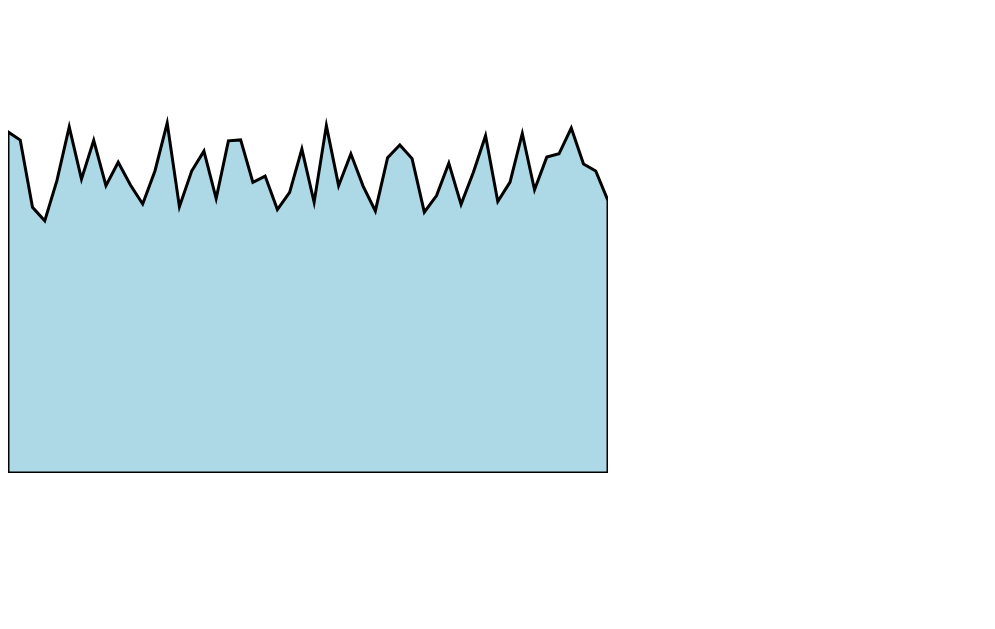
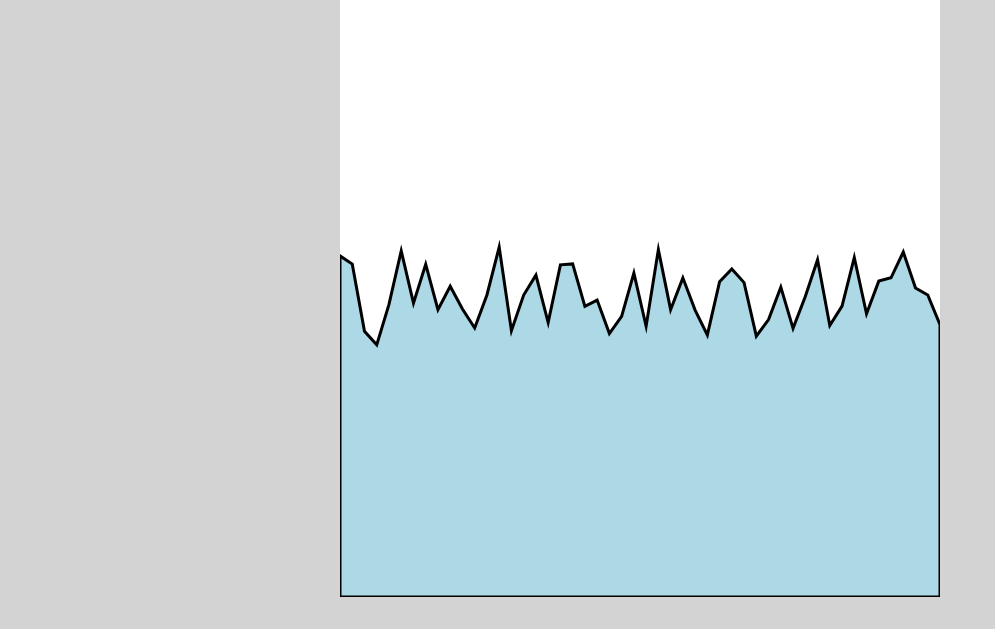
Before and after one commit to gjnguyen18/Perlin-Playground, a plain HTML site: page index.html in a window 1280 px wide. Shown: the part 171-800 px from the top of the page, without its empty margins (0-995 px from the left). Drawn offline with Linux system fonts and the light colour scheme; the site is published under a folder, as on GitHub Pages, so addresses that start at the root find nothing.

Commit message:
removed /

```diff
--- a/index.html
+++ b/index.html
@@ -1,7 +1,7 @@
 <!DOCTYPE html>
 <html>
   <head>
-    <link rel="stylesheet" href="/css/testcss.css">
+    <link rel="stylesheet" href="css/testcss.css">
   </head>
 
   <body>
```
